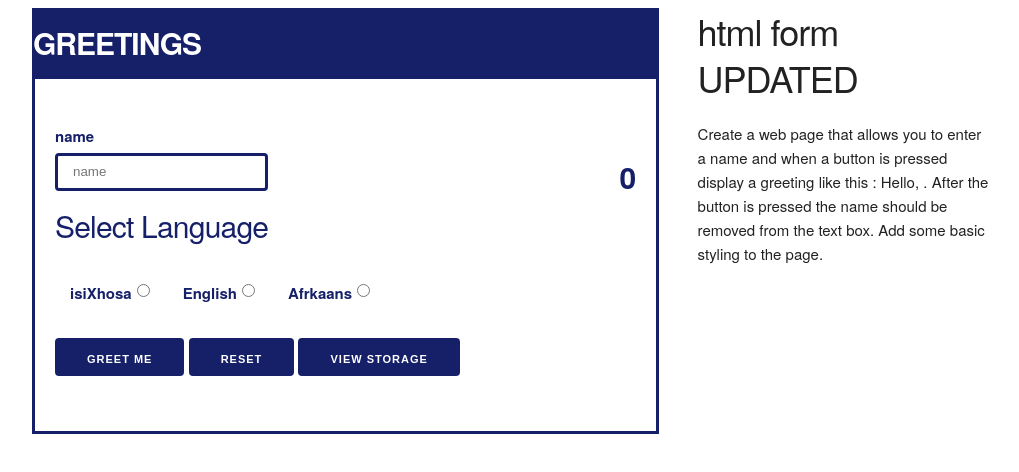
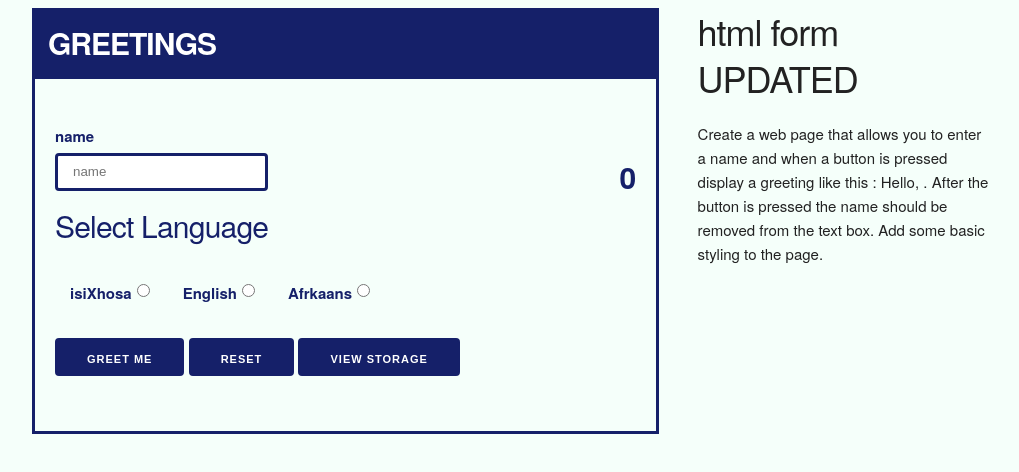
Before and after one commit to amandam2017/greetings, a plain HTML site: page index.html in a window 1280 px wide. Shown: the whole page, without its empty margins (128-1147 px from the left). Drawn offline with Linux system fonts and the light colour scheme.

Commit message:
added a padding on the greetings heading

```diff
--- a/css/greet.css
+++ b/css/greet.css
@@ -1,6 +1,6 @@
-/* body{
-    background-color: yellow;
-} */
+body{
+    background-color: mintcream;
+}
 
 .form_container{
     border: 2px solid #152069;
@@ -49,7 +49,7 @@ h2{
     background: #152069;
     color: #fff;
     margin: 0;
-    padding: 15px 0;
+    padding: 15px;
 }
 .button{
     background: #152069;
--- a/js/dom/greet.js
+++ b/js/dom/greet.js
@@ -85,8 +85,6 @@ function greetThem() {
 }
 
 function clearInput() {
-
-
     document.getElementById("myform").reset();
 }
 
```
Also changed, not shown: js/tests/greetings-test.js (+11 -1 lines).
